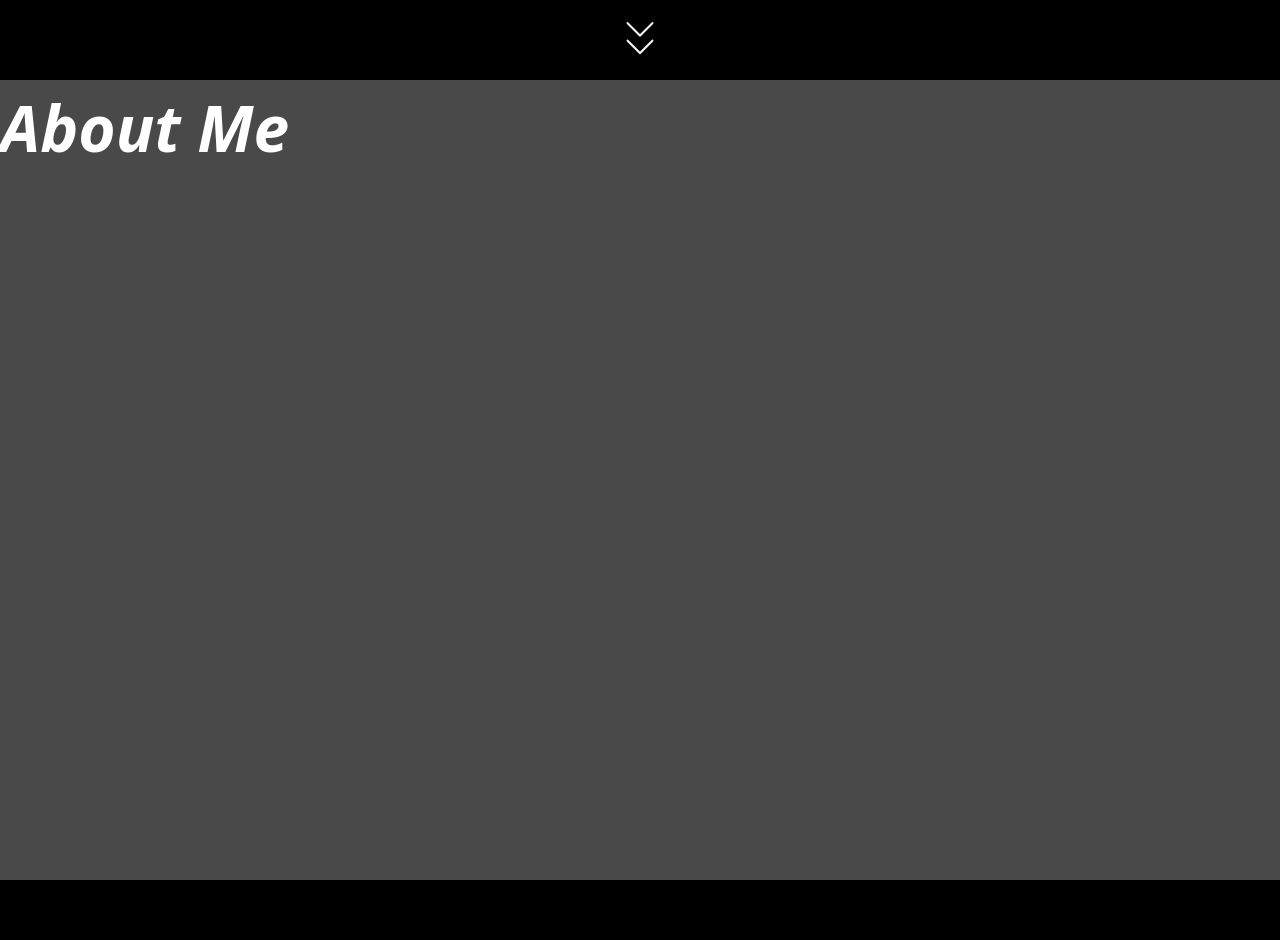
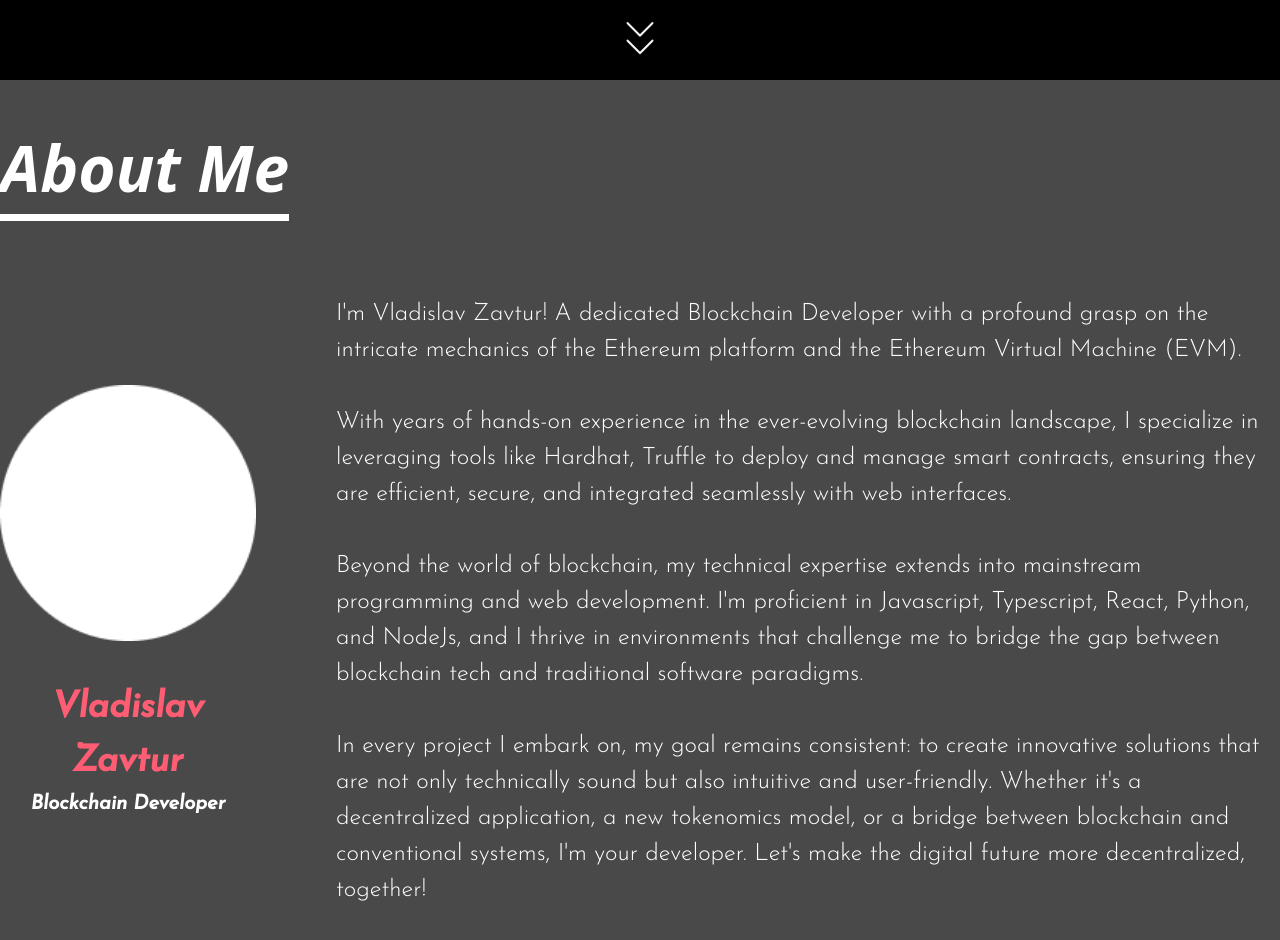
Before and after one commit to vladislqv/portfolio, a React (Vite) app: page / in a window 1280 px wide. Shown: the part 720-1660 px from the top of the page. Before the commit the page ends 1600 px from the top, so only its background shows below. Built offline with nearby package versions, Linux system fonts and the light colour scheme.

Commit message:
add about section

```diff
--- a/src/components/About.tsx
+++ b/src/components/About.tsx
@@ -1,11 +1,41 @@
+import photo from "../assets/photo.png"
+
 function About() {
     return (
-        <div className="bg-[#494949] h-screen">
-            <div className="container mx-auto">
-                <h1 className="text-[64px] font-bold italic">About Me</h1>
-                <div className="flex">
-                    <div className=""></div>
-                    <div className=""></div>
+        <div className="bg-[#494949]">
+            <div className="container mx-auto py-10">
+                <h1 className="relative text-[64px] font-bold italic w-fit before:content-[''] before:h-[7px] before:absolute before:bg-[#fff] before:w-[100%] before:bottom-[-5px]">About
+                    Me</h1>
+                <div className="flex mt-20 gap-20 items-center">
+                    <div className="flex flex-col gap-10 flex-[0_0_20%]">
+                        <img src={photo} alt=""/>
+                        <div className="text-center">
+                            <h1 className="text-[#FF5D73] font-bold italic font-main text-[36px]">Vladislav Zavtur</h1>
+                            <h3 className="font-main font-bold italic text-[20px]">Blockchain Developer</h3>
+                        </div>
+                    </div>
+                    <div className="">
+                        <p className="font-main font-light text-[24px]">
+                            I'm Vladislav Zavtur!
+                            A dedicated Blockchain Developer with a profound grasp on the intricate mechanics of the
+                            Ethereum platform and the Ethereum Virtual Machine (EVM).
+                            <br/><br/>
+                            With years of hands-on experience in the ever-evolving blockchain landscape, I specialize in
+                            leveraging tools like Hardhat, Truffle to deploy and manage smart contracts, ensuring they
+                            are efficient, secure, and integrated seamlessly with web interfaces.
+                            <br/><br/>
+                            Beyond the world of blockchain, my technical expertise extends into mainstream programming
+                            and web development. I'm proficient in Javascript, Typescript, React, Python, and NodeJs,
+                            and I thrive in environments that challenge me to bridge the gap between blockchain tech and
+                            traditional software paradigms.
+                            <br/><br/>
+                            In every project I embark on, my goal remains consistent: to create innovative solutions
+                            that are not only technically sound but also intuitive and user-friendly. Whether it's a
+                            decentralized application, a new tokenomics model, or a bridge between blockchain and
+                            conventional systems, I'm your developer. Let's make the digital future more decentralized,
+                            together!
+                        </p>
+                    </div>
                 </div>
             </div>
         </div>
```
Also changed, not shown: src/assets/photo.png (added).
